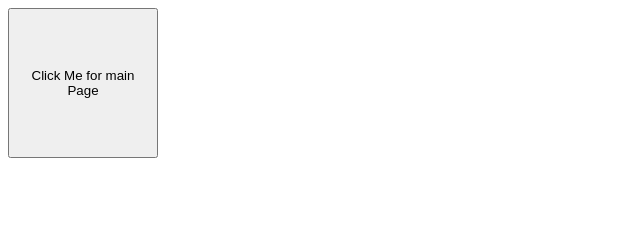
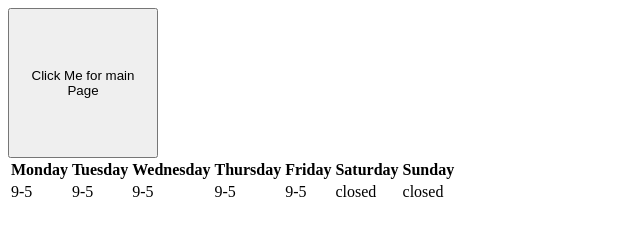
Before and after one commit to Mitosek/my-first-website, a plain HTML site: page page2.html in a window 1280 px wide. Shown: the whole page, without its empty margins (0-640 px from the left). Drawn offline with Linux system fonts and the light colour scheme.

Commit message:
Update page2.html

```diff
--- a/page2.html
+++ b/page2.html
@@ -10,5 +10,25 @@
     <a href="index.html">
         <button class="button">Click Me for main Page</button>
     </a>
+    <table>
+        <tr>
+            <th>Monday</th>
+            <th>Tuesday</th>
+            <th>Wednesday</th>
+            <th>Thursday</th>
+            <th>Friday</th>
+            <th>Saturday</th>
+            <th>Sunday</th>
+        </tr>
+        <tr>
+            <td>9-5</td>
+            <td>9-5</td>
+            <td>9-5</td>
+            <td>9-5</td>
+            <td>9-5</td>
+            <td>closed</td>
+            <td>closed</td>
+        </tr>
+    </table>
 </body>
 </html>
```
